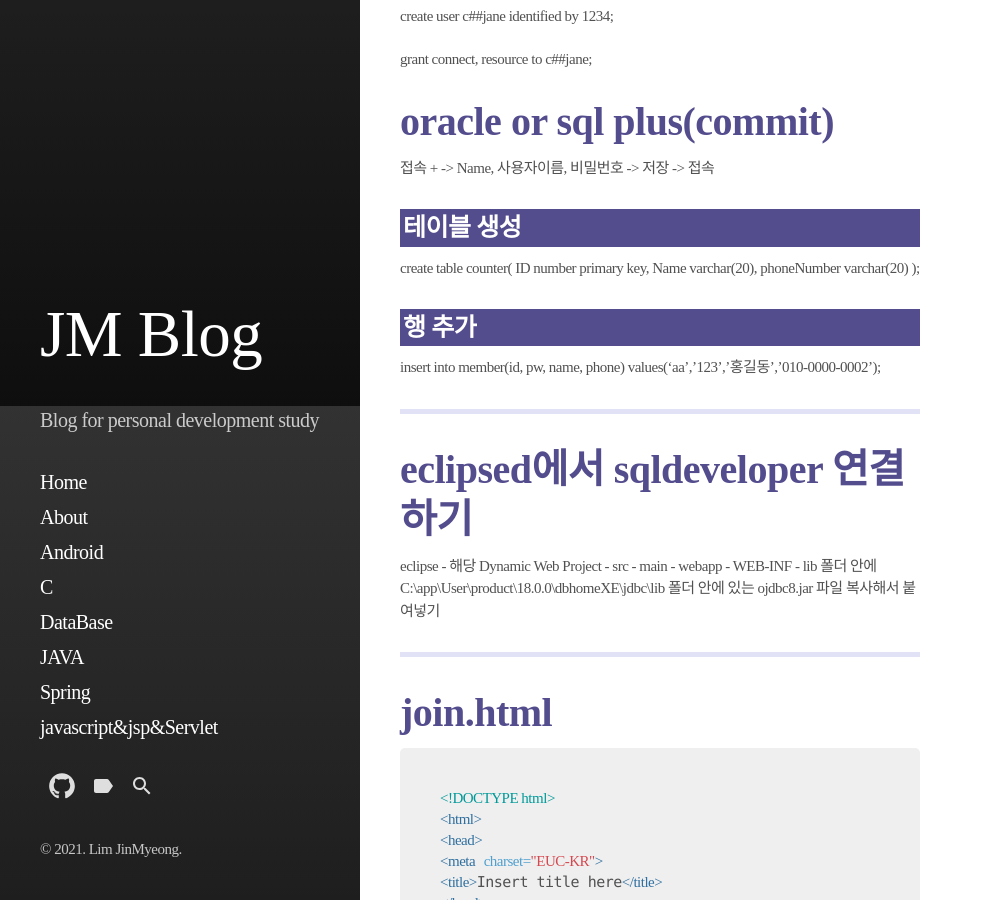
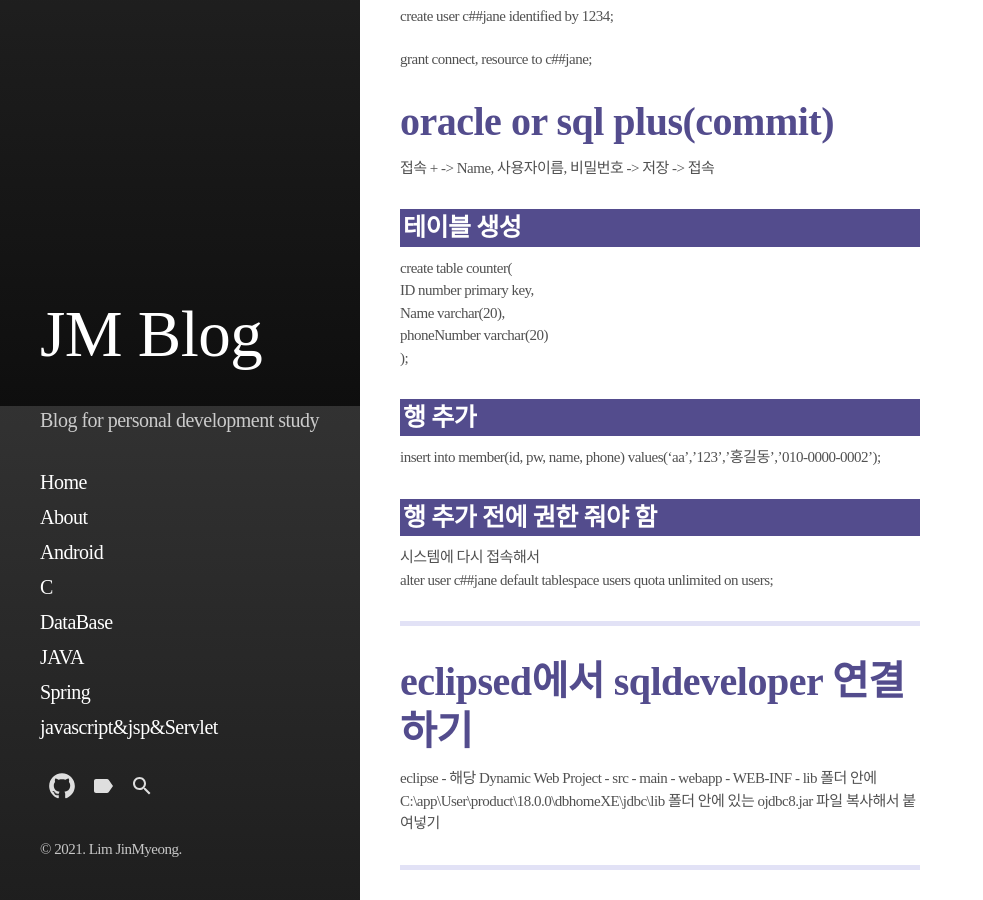
Before and after one commit to jm456789/jm456789.github.io, a Jekyll site: the page built from _posts/2021-07-20-spring-join.md, in a window 1280 px wide and 900 px high, scrolled down 494 px. Shown: the whole window, without its empty margins (0-983 px from the left). Built offline with Jekyll 4.4.1, drawn with Linux system fonts in a browser that asks for light colours; some web fonts are replaced.

Commit message:
Update 2021-07-20-spring-join.md

```diff
--- a/_posts/2021-07-20-spring-join.md
+++ b/_posts/2021-07-20-spring-join.md
@@ -43,6 +43,11 @@
 ### 행 추가
 
 insert into member(id, pw, name, phone) values('aa','123','홍길동','010-0000-0002');
+
+### 행 추가 전에 권한 줘야 함
+
+시스템에 다시 접속해서
+alter user c##jane default tablespace users quota unlimited on users;
 
 ---
 
```
